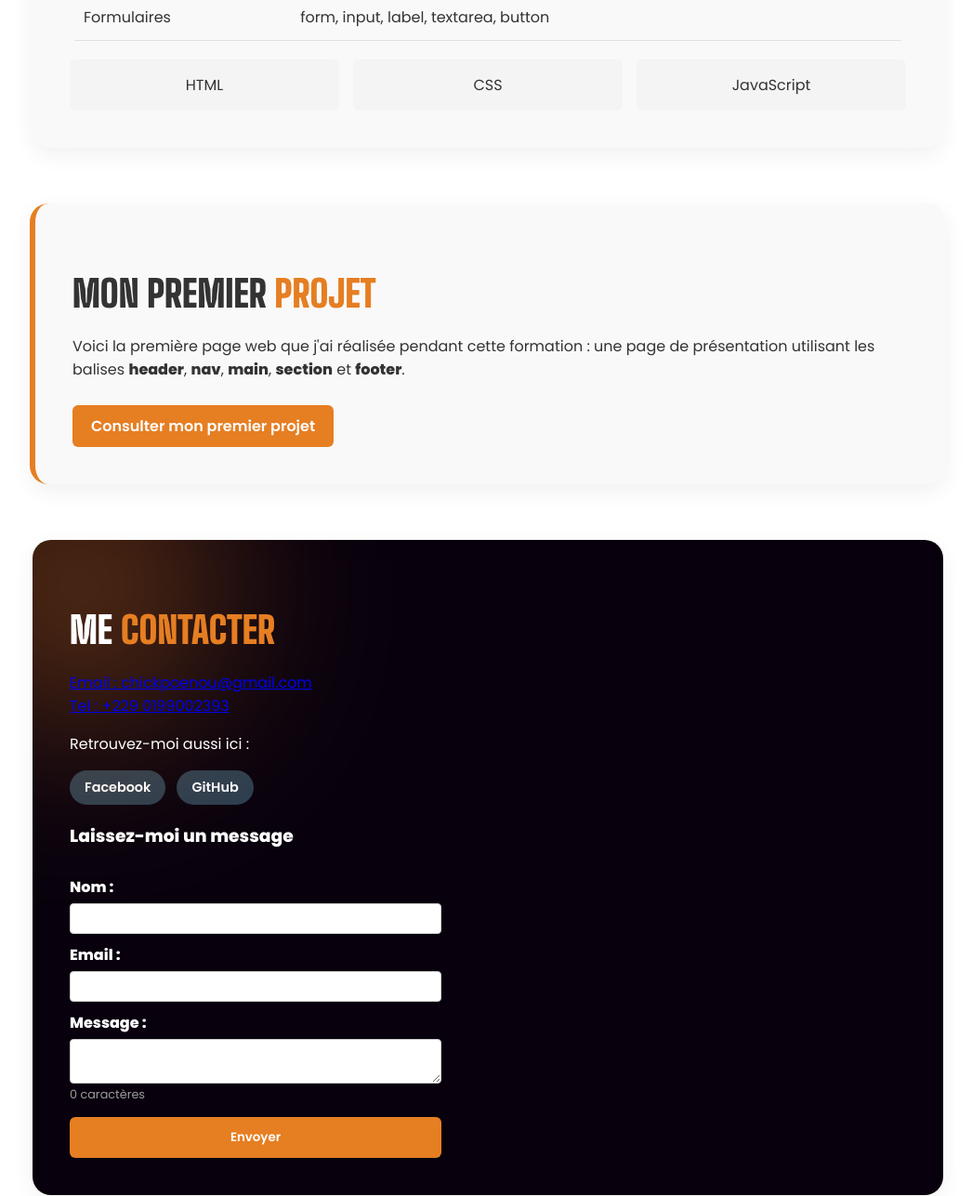
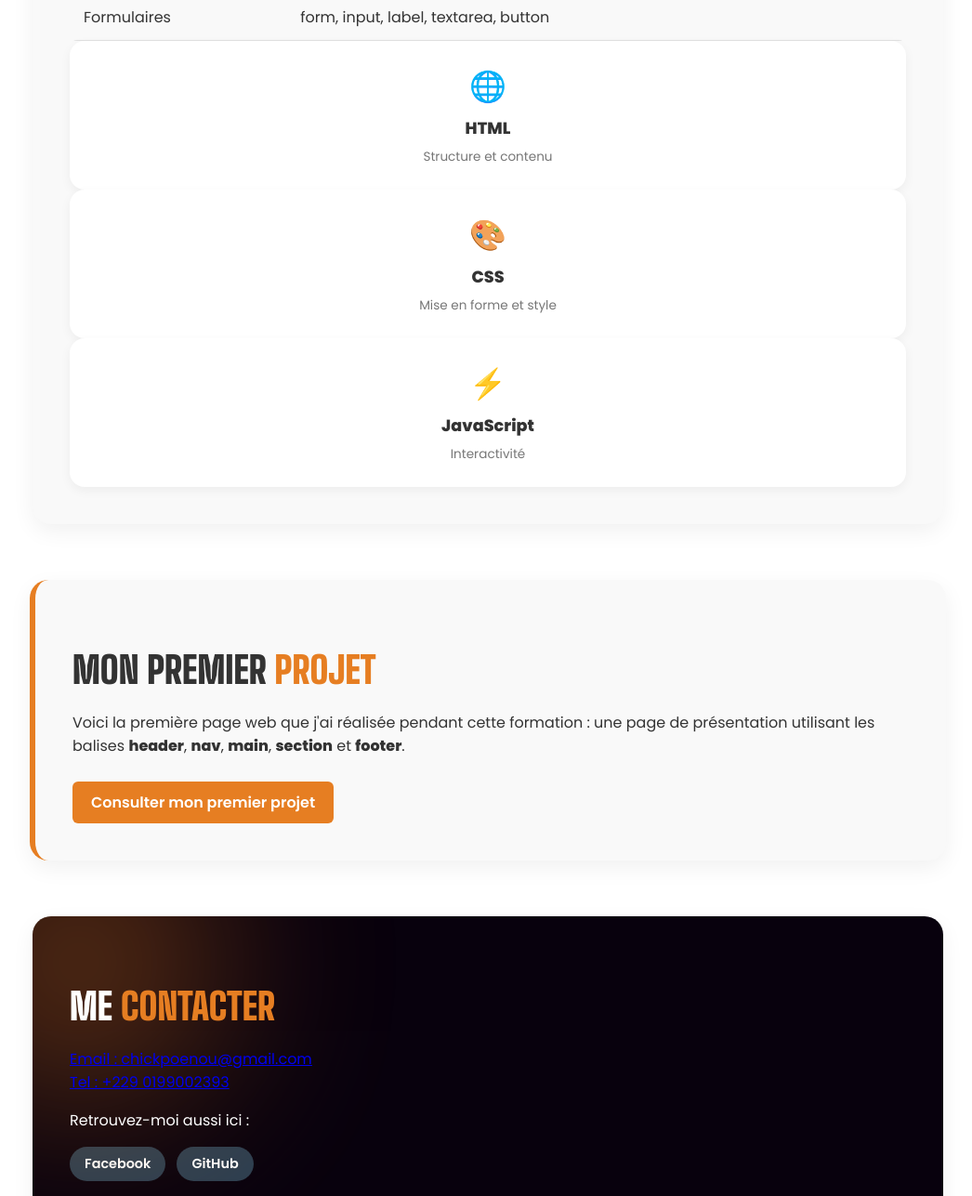
Before and after one commit to Chickpoenou/Debut-Projet1, a plain HTML site: page index.html in a window 1280 px wide. Shown: the part 1940-3227 px from the top of the page at 93% size, without its empty margins (115-1161 px from the left). Drawn offline with Linux system fonts and the light colour scheme.

Commit message:
Grille modernisee et boutons unifies

```diff
--- a/index.html
+++ b/index.html
@@ -112,9 +112,21 @@
 <!-- GRID DEMO — grille de mise en page -->
 
             <div class="grille-demo">
-            <div class="grille-item">HTML</div>
-            <div class="grille-item">CSS</div>
-            <div class="grille-item">JavaScript</div>
+    <div class="grille-item">
+        <span class="icone">🌐</span>
+        <strong>HTML</strong>
+        <p>Structure et contenu</p>
+    </div>
+    <div class="grille-item">
+        <span class="icone">🎨</span>
+        <strong>CSS</strong>
+        <p>Mise en forme et style</p>
+    </div>
+    <div class="grille-item">
+        <span class="icone">⚡</span>
+        <strong>JavaScript</strong>
+        <p>Interactivité</p>
+    </div>
 </div>
         </section>
 
@@ -122,7 +134,7 @@
         <section id="projet" class="section-portfolio cache">
     <h2>Mon premier <span>projet</span></h2>
     <p>Voici la première page web que j'ai réalisée pendant cette formation : une page de présentation utilisant les balises <strong>header</strong>, <strong>nav</strong>, <strong>main</strong>, <strong>section</strong> et <strong>footer</strong>.</p>
-    <a href="premier-projet.html" target="_blank">Consulter mon premier projet</a>
+    <a href="premier-projet.html" target="_blank" class="btn">Consulter mon premier projet</a>
 </section>
 
         <!-- Section 5 (fils de main) : Contact -->
@@ -156,7 +168,7 @@
                 <textarea id="message" name="message"></textarea>
                 <p id="compteur">0 caractères</p>
 
-                <button type="submit">Envoyer</button>
+                <button type="submit" class="btn">Envoyer</button>
             </form>
         </section>
     </main>
--- a/style.css
+++ b/style.css
@@ -223,18 +223,30 @@ footer {
 /* ========================================
    GRID DEMO — grille de mise en page
    ======================================== */
-.grille-demo {
-    display: grid;
-    grid-template-columns: repeat(3, 1fr);
-    gap: 15px;
-    margin-top: 20px;
+.grille-item {
+    background-color: white;
+    padding: 25px 15px;
+    border-radius: 16px;
+    text-align: center;
+    box-shadow: 0 4px 12px rgba(0, 0, 0, 0.05);
+    display: flex;
+    flex-direction: column;
+    gap: 8px;
 }
 
-.grille-item {
-    background-color: #f4f4f4;
-    padding: 15px;
-    border-radius: 6px;
-    text-align: center;
+.grille-item .icone {
+    font-size: 2rem;
+}
+
+.grille-item strong {
+    font-size: 1.1rem;
+    color: var(--couleur-texte-sombre);
+}
+
+.grille-item p {
+    font-size: 0.85rem;
+    color: #777;
+    margin: 0;
 }
 /* ========================================
    TRANSITIONS — effets doux au survol
@@ -434,3 +446,25 @@ nav a, button, .grille-item {
     color: rgba(255, 255, 255, 0.6);
     margin: 3px 0 0;
 }
+/* ========================================
+   BOUTON — style unifié réutilisable
+   ======================================== */
+.btn {
+    display: inline-block;
+    padding: 12px 24px;
+    background-color: var(--couleur-accent);
+    color: white;
+    text-decoration: none;
+    border: none;
+    border-radius: 8px;
+    font-weight: 600;
+    font-family: 'Poppins', Arial, sans-serif;
+    cursor: pointer;
+    transition: all 0.3s ease;
+}
+
+.btn:hover {
+    background-color: var(--couleur-principale);
+    transform: translateY(-2px);
+    box-shadow: 0 6px 16px rgba(0, 0, 0, 0.15);
+}
```
